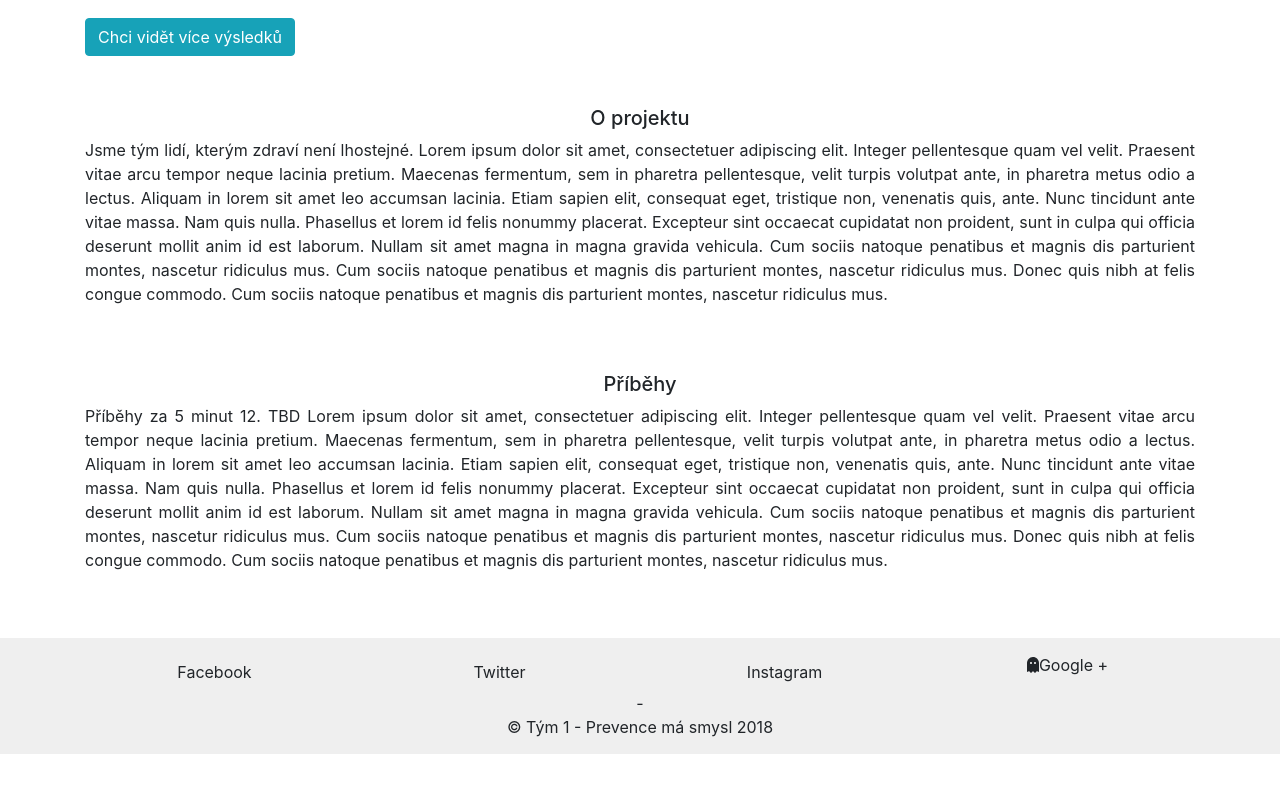
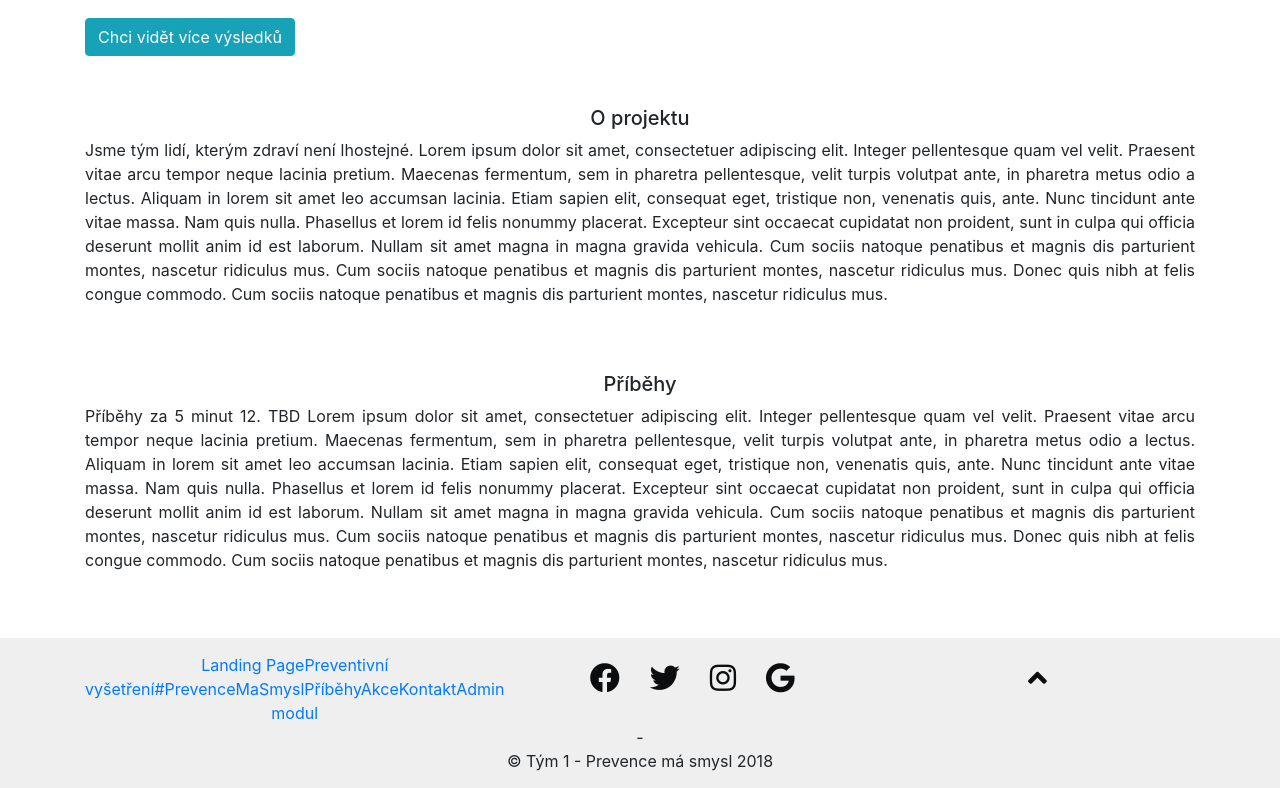
Before and after one commit to hniv00/prevence-ma-smyl_team01, a React (Create React App) app in the folder frontend/: page / in a window 1280 px wide. Shown: the part 978-1766 px from the top of the page. Before the commit the page ends 1732 px from the top, so only its background shows below. Built offline with nearby package versions, Linux system fonts and the light colour scheme.

Commit message:
Icons in footer, menu in footer

```diff
--- a/frontend/package.json
+++ b/frontend/package.json
@@ -3,6 +3,7 @@
   "version": "0.1.0",
   "private": true,
   "dependencies": {
+    "@fortawesome/fontawesome-free": "^5.4.2",
     "@fortawesome/fontawesome-svg-core": "^1.2.6",
     "@fortawesome/free-solid-svg-icons": "^5.4.1",
     "@fortawesome/react-fontawesome": "^0.1.3",
--- a/frontend/src/App.css
+++ b/frontend/src/App.css
@@ -127,6 +127,38 @@ h1, h2, h3, h4, h5, h6 {
   font-size: 17px;
 }
 
+.footerMenu a {
+  text-decoration: none;
+  display: flex;
+  position: fixed;
+}
+
+
+
+/* Icons */
+a .fab, a .fas{
+  width: 50px;
+  height: 50px;
+  text-align: center;
+  line-height: 50px;
+  font-size: 30px;
+  color: #0b0d0f;
+  margin: 0 15px;
+  display: block;
+  border-radius: 50%;
+  overflow: hidden;
+  text-decoration: none;
+  display: inline;
+  transition: .5s;
+
+}
+
+a:hover .fab {
+  transform: rotateY(360deg);
+  color: #bb1122;
+  transition: .5s;
+  text-decoration: none;
+}
 
 
 @media screen and (min-width: 480px) {
--- /dev/null
+++ b/frontend/src/components/atoms/FontIcon.js
@@ -0,0 +1,16 @@
+import React from 'react';
+import classNames from 'classnames';
+
+import '@fortawesome/fontawesome-free/css/all.css';
+
+export const FontIcon = ({ icon, variant, spin, className, ...rest }) => (
+  <i
+    className={classNames(
+      `fa${variant || 's'}`,
+      `fa-${icon}`,
+      { 'fa-spin': spin },
+      className,
+    )}
+    {...rest}
+  />
+);
--- a/frontend/src/components/atoms/Menu.js
+++ b/frontend/src/components/atoms/Menu.js
@@ -1,5 +1,4 @@
 import React, { Component } from "react"
-import { Nav, NavItem, NavLink } from 'reactstrap';
 import "../../App.css";
 import {MenuButton} from "./MenuButton"
 
--- a/frontend/src/components/organisms/Footer.js
+++ b/frontend/src/components/organisms/Footer.js
@@ -1,32 +1,31 @@
 import React, {Component} from 'react';
 import { Container, Button, Row, Col } from 'reactstrap';
 
-import { library } from '@fortawesome/fontawesome-svg-core'
-import { FontAwesomeIcon } from '@fortawesome/react-fontawesome';
-import { faGhost } from '@fortawesome/free-solid-svg-icons'
-
-library.add(faGhost)
-
+import {FontIcon} from "../atoms/FontIcon";
 
 export class Footer extends Component {
-
-
   render() {
     return (
       <div>
         <Container>
           <Row>
             <Col>
-              <button type="button" class="btn btn-fb"><i className="fa fa-facebook pr-1"></i> Facebook</button>
+            <a href="/" className="footerMenu">Landing Page</a>
+            <a href="/vysetreni" className="footerMenu">Preventivní vyšetření</a>
+            <a href="/feed" className="footerMenu">#PrevenceMaSmysl</a>
+            <a href="/pribehy" className="footerMenu">Příběhy</a>
+            <a href="/akce" className="footerMenu">Akce</a>
+            <a href="/kontakty" className="footerMenu">Kontakt</a>
+            <a href="/admin" className="footerMenu">Admin modul</a>
             </Col>
             <Col>
-              <button type="button" class="btn btn-tw"><i className="fa fa-twitter pr-1"></i> Twitter</button>
+              <a href="#" target="_blank" ><FontIcon variant={"b"} icon={'facebook'}/><i/></a>
+              <a href="#" target="_blank" ><FontIcon variant={"b"} icon={'twitter'}/><i/></a>
+              <a href="#" target="_blank" ><FontIcon variant={"b"} icon={'instagram'}/><i/></a>
+              <a href="#" target="_blank" ><FontIcon variant={"b"} icon={'google'}/><i/></a>
             </Col>
             <Col>
-              <button type="button" class="btn btn-ins"><i className="fa fa-instagram pr-1"></i> Instagram</button>
-            </Col>
-            <Col>
-              <FontAwesomeIcon icon="ghost" />Google +
+              <a href="#" ><FontIcon icon={'angle-up'}/><i/></a>
             </Col>
           </Row>
           <Row>
--- /dev/null
+++ b/package.json
@@ -0,0 +1,5 @@
+{
+  "dependencies": {
+    "@fortawesome/fontawesome-free": "^5.4.2"
+  }
+}
```
Also changed, not shown: 2 other files (tests, documents, lock files or other folders).
